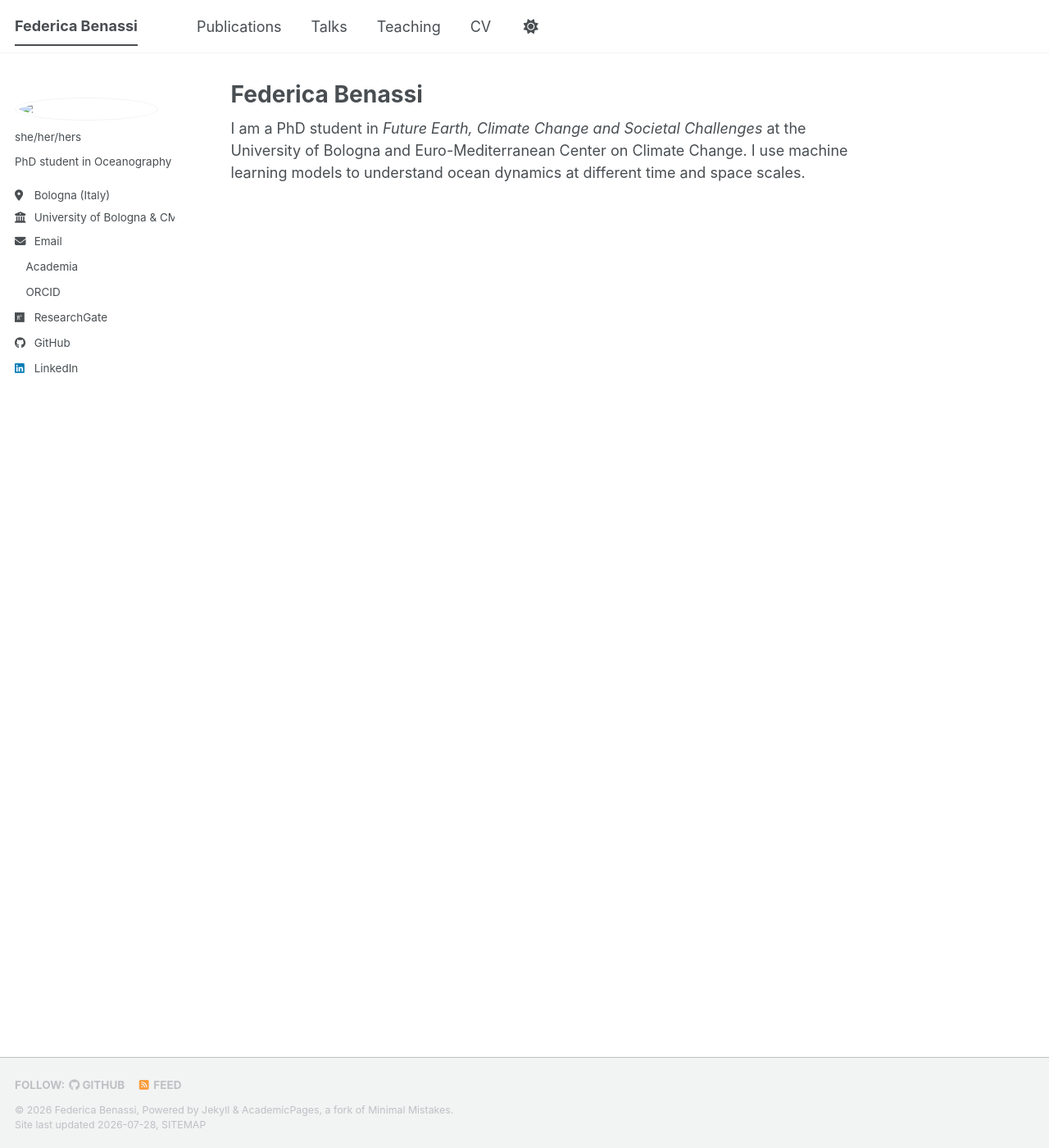
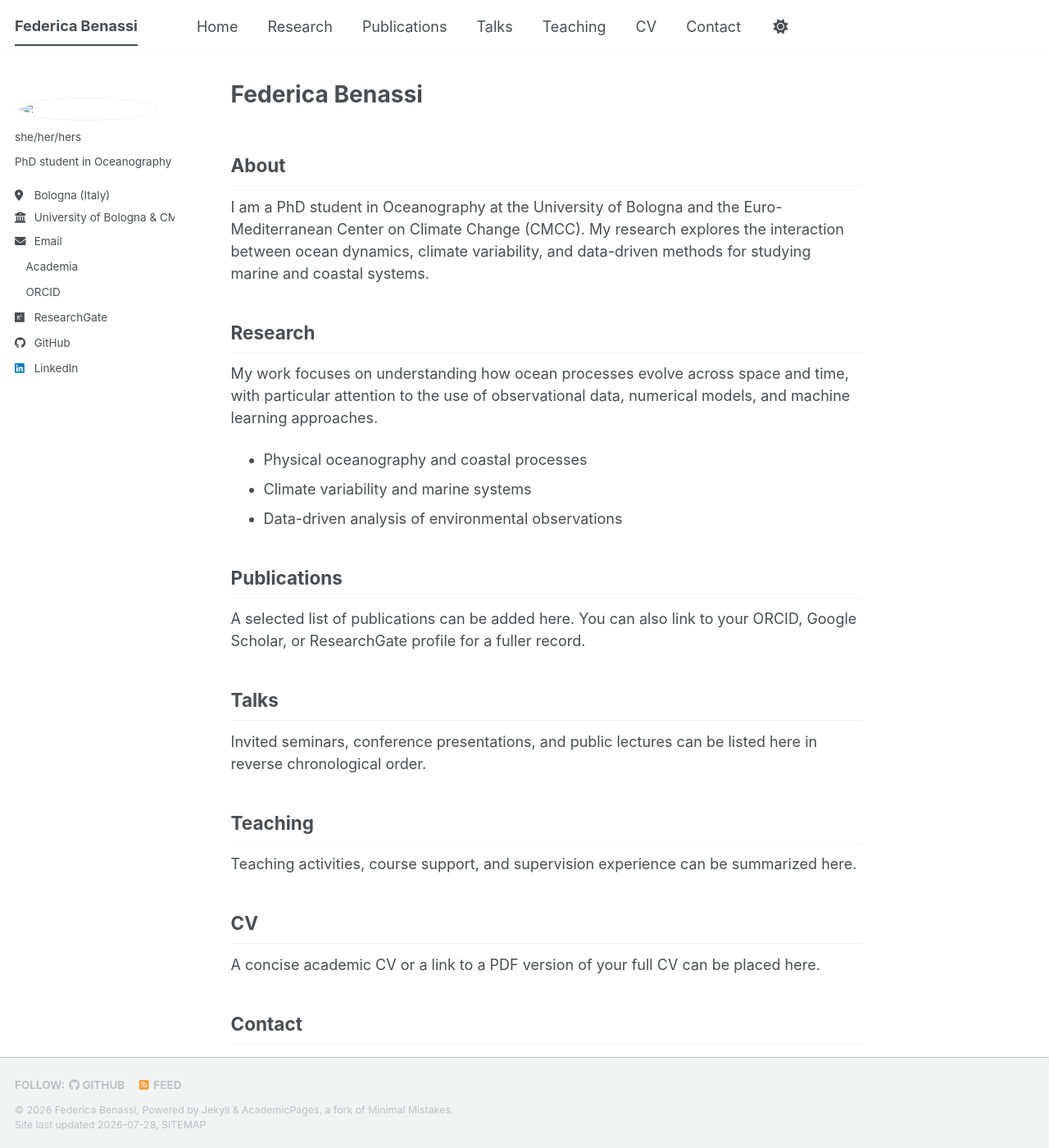
Before and after one commit to fedebenassi/fedebenassi.github.io, a Jekyll site: the page built from _pages/about.md, in a window 1280 px wide and 1400 px high. Shown: the whole window at 82% size. Built offline with Jekyll 4.4.1, drawn with Linux system fonts in a browser that asks for light colours; a style sheet for code colours, icons or effects is not loaded.

Commit message:
simple academic page

```diff
--- a/_config.yml
+++ b/_config.yml
@@ -12,7 +12,7 @@ site_theme               : "default" # The available themes options are "default
 title                    : "Federica Benassi"
 title_separator          : "-"
 name                     : &name "Federica Benassi"
-description              : &description ""   # Update this with a general description of your site, this is the default if not overridden by a page
+description              : &description "Academic website of Federica Benassi, PhD student in Oceanography at the University of Bologna and CMCC."   # Update this with a general description of your site, this is the default if not overridden by a page
 url                      : https://fedebenassi.github.io # The base hostname & protocol for your site e.g. "https://[your GitHub username].github.io",
                                                            # or if you already have some other page hosted on Github then use "https://[your GitHub username].github.io/[Your Repo Name]"
 baseurl                  : "" # the subpath of your site, e.g. "/blog"
@@ -222,16 +222,16 @@ kramdown:
 # These settings control the types of collections used by the template
 collections:
   teaching:
-    output: true
+    output: false
     permalink: /:collection/:path/
   publications:
-    output: true
+    output: false
     permalink: /:collection/:path/
   portfolio:
     output: false
     permalink: /:collection/:path/
   talks:
-    output: true
+    output: false
     permalink: /:collection/:path/
 
 
--- a/_data/navigation.yml
+++ b/_data/navigation.yml
@@ -8,17 +8,23 @@
 #      Markdown formatted page while the second is generated using JSON.
 
 main:
+  - title: "Home"
+    url: /
+
+  - title: "Research"
+    url: /#research
+
   - title: "Publications"
-    url: /publications/
+    url: /#publications
 
   - title: "Talks"
-    url: /talks/
+    url: /#talks
 
   - title: "Teaching"
-    url: /teaching/
+    url: /#teaching
 
   - title: "CV"
-    url: /cv/
+    url: /#cv
 
-  # - title: "CV"
-  #   url: /cv-json/
+  - title: "Contact"
+    url: /#contact
--- a/_pages/about.md
+++ b/_pages/about.md
@@ -7,4 +7,36 @@ redirect_from:
   - /about.html
 ---
 
-I am a PhD student in *Future Earth, Climate Change and Societal Challenges* at the University of Bologna and Euro-Mediterranean Center on Climate Change. I use machine learning models to understand ocean dynamics at different time and space scales.
+## About
+
+I am a PhD student in Oceanography at the University of Bologna and the Euro-Mediterranean Center on Climate Change (CMCC). My research explores the interaction between ocean dynamics, climate variability, and data-driven methods for studying marine and coastal systems.
+
+## Research
+
+My work focuses on understanding how ocean processes evolve across space and time, with particular attention to the use of observational data, numerical models, and machine learning approaches.
+
+- Physical oceanography and coastal processes
+- Climate variability and marine systems
+- Data-driven analysis of environmental observations
+
+## Publications
+
+A selected list of publications can be added here. You can also link to your ORCID, Google Scholar, or ResearchGate profile for a fuller record.
+
+## Talks
+
+Invited seminars, conference presentations, and public lectures can be listed here in reverse chronological order.
+
+## Teaching
+
+Teaching activities, course support, and supervision experience can be summarized here.
+
+## CV
+
+A concise academic CV or a link to a PDF version of your full CV can be placed here.
+
+## Contact
+
+Email: federica.benassi13@unibo.it
+
+Institution: University of Bologna & CMCC
```
